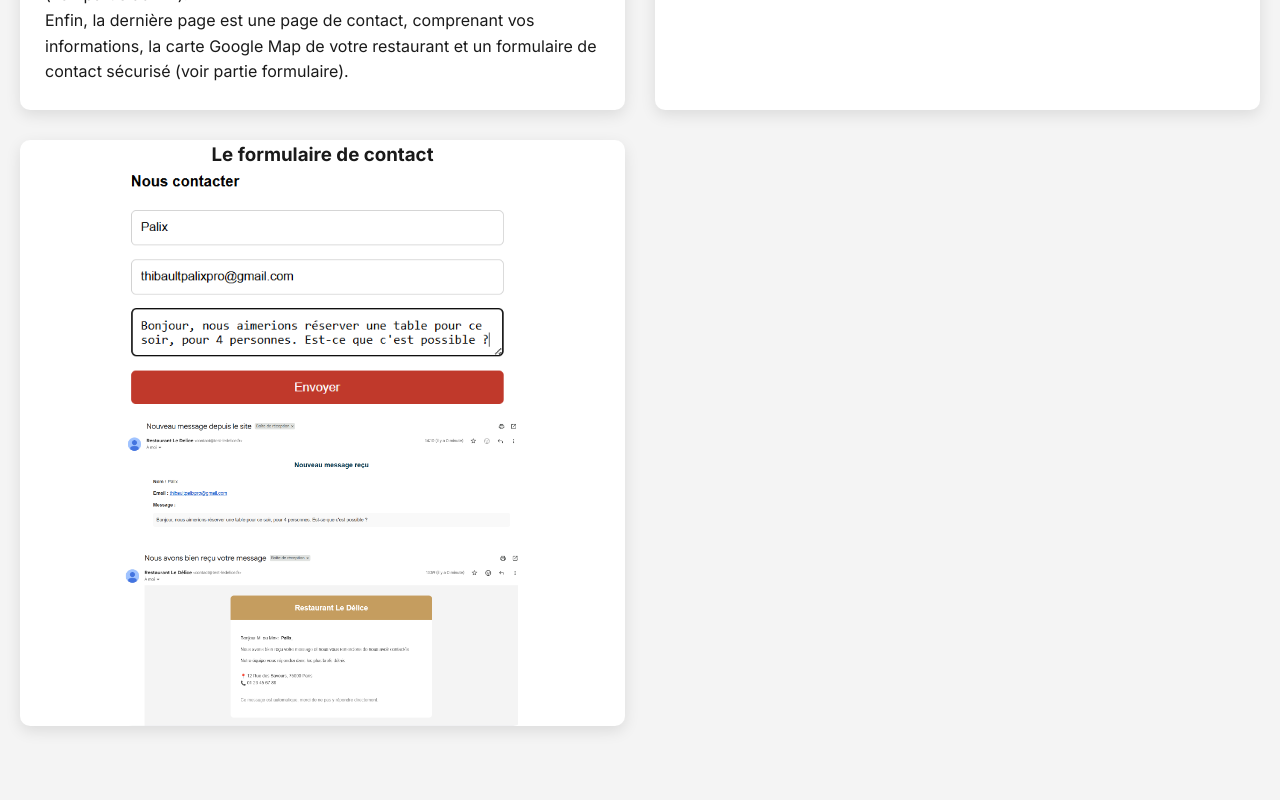
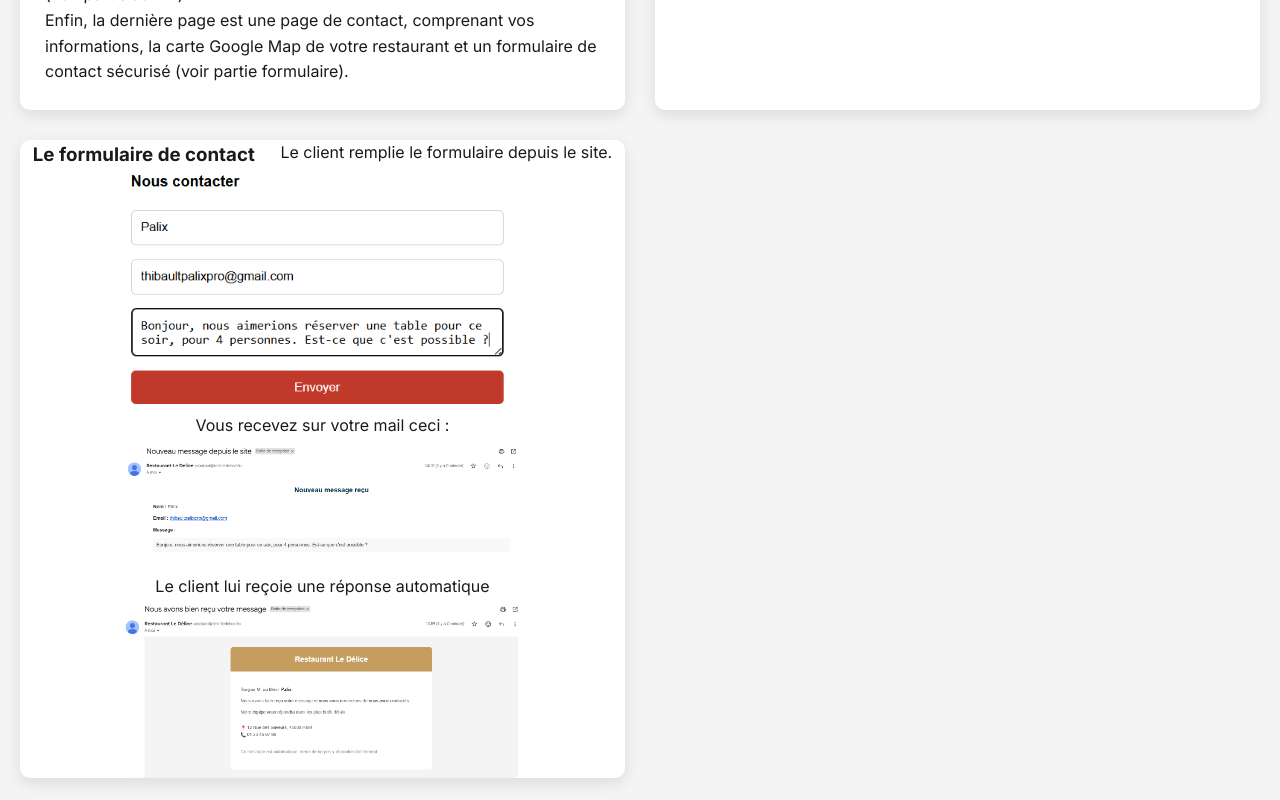
Before and after one commit to Asylhum74/Portfolio, a plain HTML site: page site-vitrine.html in a window 1280 px wide. Shown: the part 464-1264 px from the top of the page. Drawn offline with Linux system fonts and the light colour scheme.

Commit message:
Update site-vitrine.html

```diff
--- a/site-vitrine.html
+++ b/site-vitrine.html
@@ -42,8 +42,11 @@
 			<div class="card">
 				<div class="card-content-vitrine">
 					<h3>Le formulaire de contact</h3>
+					<p>Le client remplie le formulaire depuis le site.</p>
 	            	<img class="formulaire-img" src="./image/formulaire-remplie.png" alt="formulaire remplie">
+					<p>Vous recevez sur votre mail ceci :</p>
 					<img class="formulaire-img" src="./image/recu-restaurant.png" alt="Reçu restaurant">
+					<p>Le client lui reçoie une réponse automatique</p>
 					<img class="formulaire-img" src="./image/recu-client.png" alt="Reçu client">
 				</div>
 	        </div>
```
